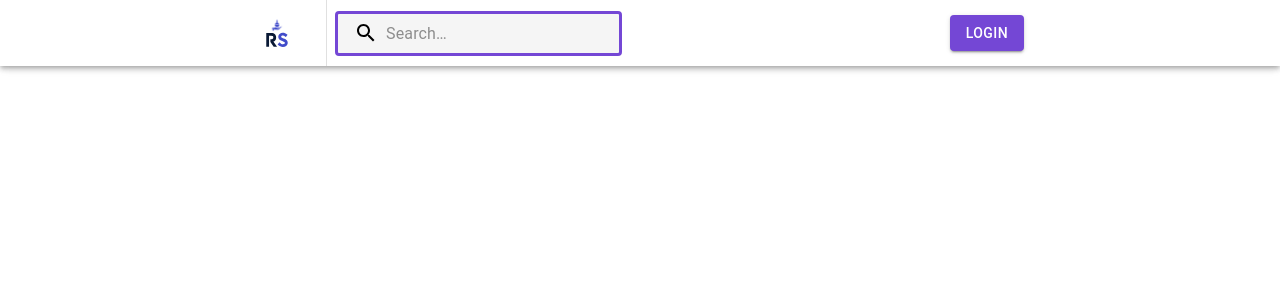
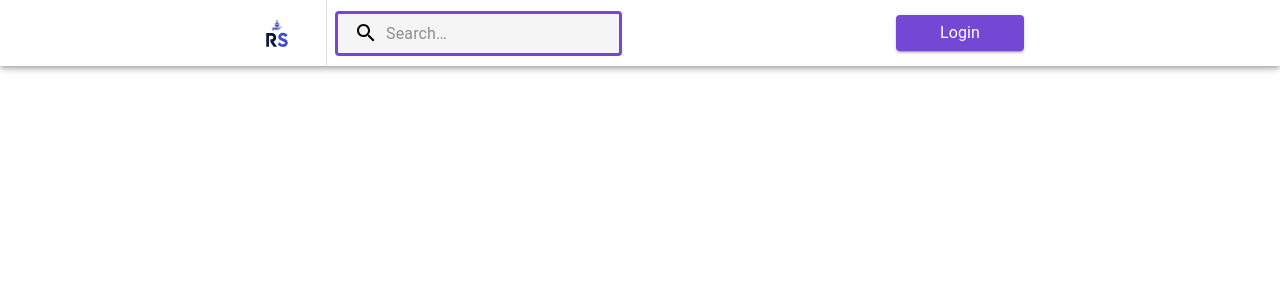
Before and after one commit to researchshare-official/frontend, a Next.js app: page / in a window 1280 px wide. Shown: the top 300 px of the page. Built offline with nearby package versions, Linux system fonts and the light colour scheme.

Commit message:
Change Button

```diff
--- a/components/AppBar.tsx
+++ b/components/AppBar.tsx
@@ -11,6 +11,7 @@ import Divider from '@mui/material/Divider';
 import { NextPage } from 'next';
 import { useContext } from 'react';
 import Button from '@mui/material/Button';
+import { Typography } from '@mui/material';
 
 const Search = styled('div')(({ theme }) => ({
     position: 'relative',
@@ -85,7 +86,9 @@ const AppBar: NextPage = (props) => {
 
                 <Box sx={{ flexGrow: 1 }} />
 
-                <Button variant="contained" sx={{ color: "primary.main", bgcolor: "secondary.main", '&:hover': { color: "primary.main", bgcolor: 'secondary.dark' }}}>Login</Button>
+                <Button variant="contained" sx={{ width: '8rem', color: "primary.main", bgcolor: "secondary.main", '&:hover': { color: "primary.main", bgcolor: 'secondary.dark' }}}>
+                    <Typography sx={{ textTransform: 'capitalize' }}>Login</Typography>
+                </Button>
             </Toolbar>
         </MUIAppBar>
     )
```
